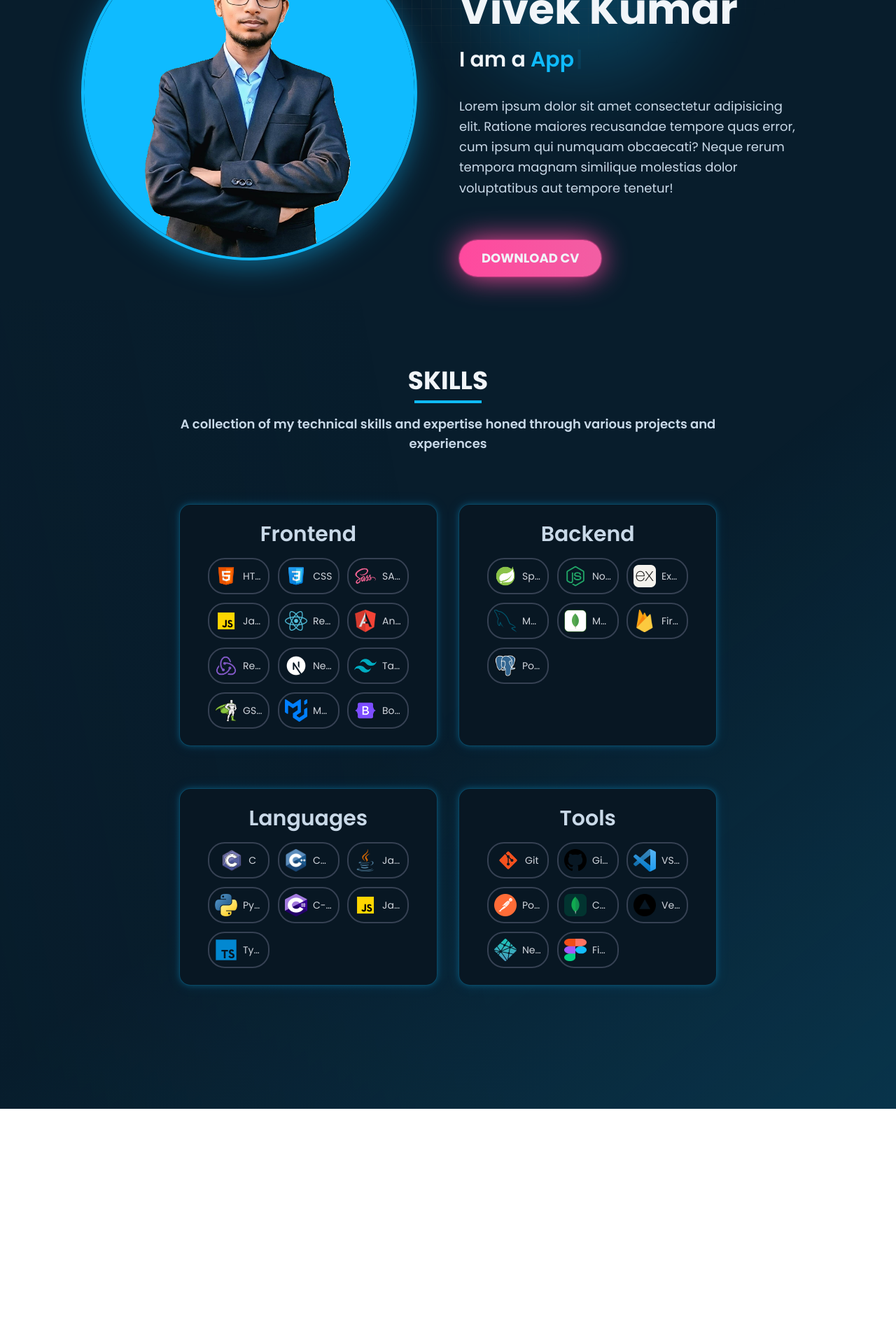
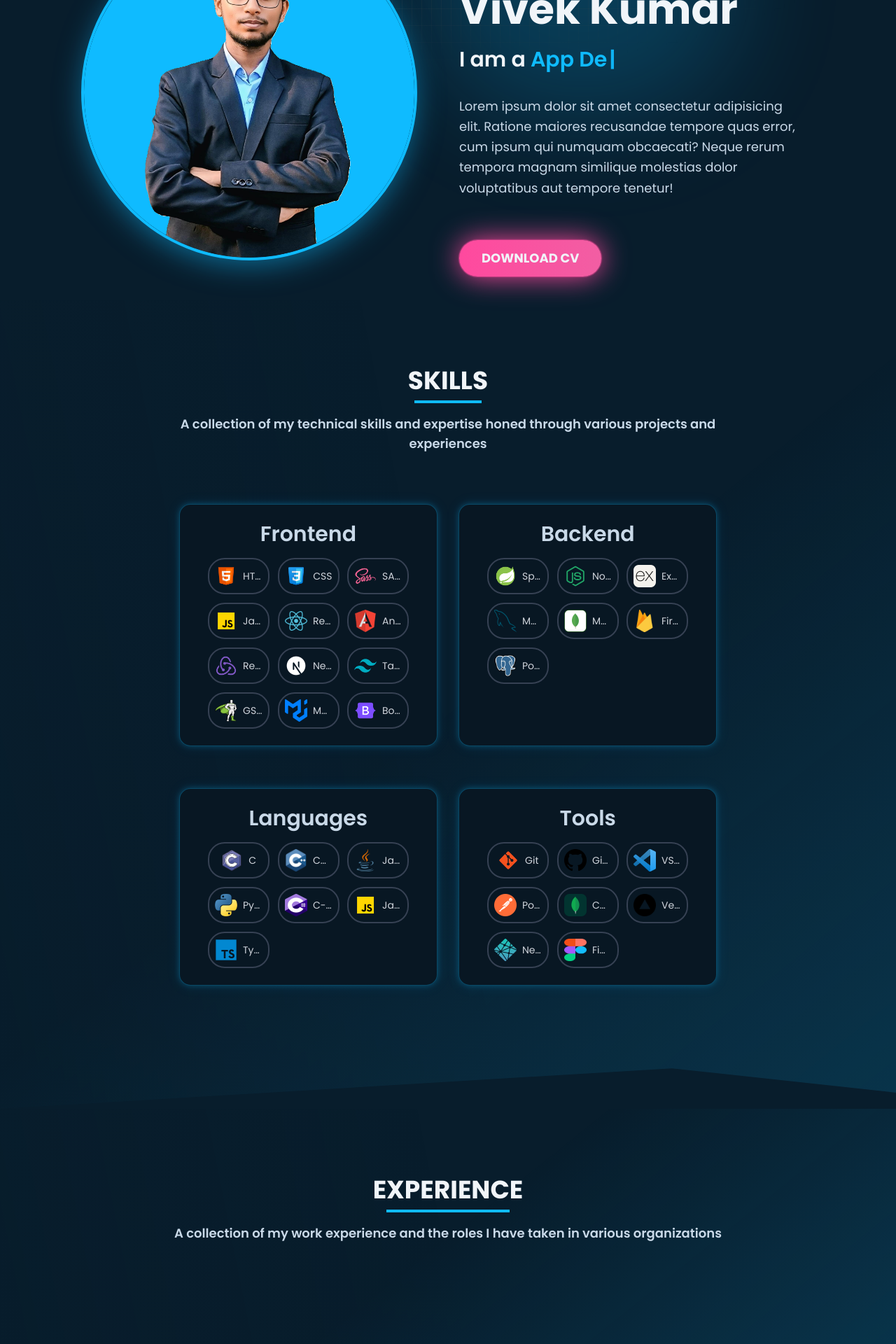
Before and after one commit to VivekChaudharyCS/Vivek-s-Portfolio, a React (Vite) app: page / in a window 1280 px wide. Shown: the part 300-2220 px from the top of the page at 70% size. Before the commit the page ends 1884 px from the top, so only its background shows below. Built offline with nearby package versions, Linux system fonts and the light colour scheme.

Commit message:
create experience section

```diff
--- a/src/App.jsx
+++ b/src/App.jsx
@@ -3,7 +3,7 @@ import './App.css'
 import Navbar from "./components/Navbar/Navbar";
 import About from "./components/About/About";
 import Skills from "./components/Skills/Skills";
-// import Experience from "./components/Experience/Experience";
+import Experience from "./components/Experience/Experience";
 import Projects from "./components/Projects/Projects";
 import Education from "./components/Education/Education";
 import Contact from "./components/Contact/Contact";
@@ -12,26 +12,26 @@ import BlurBlob from './BlurBlob';
 
 function App() {
 
-  const colors = {
-    dark_clr: "#081d2c",
-    second_dark_clr: "#112e42",
-    text_clr: "#f1f5f9",
-    light_text_clr: "#c9d9e8",
-    global_clr: "#0fbbff",
-    btn_clr: "#ff499e",
-  }
+  // const colors = {
+  //   dark_clr: "#081d2c",
+  //   second_dark_clr: "#112e42",
+  //   text_clr: "#f1f5f9",
+  //   light_text_clr: "#c9d9e8",
+  //   global_clr: "#0fbbff",
+  //   btn_clr: "#ff499e",
+  // }
 
   return (
     // className={`bg-[${colors.dark_clr}]`}
-    <div style={{ backgroundColor: colors.dark_clr }}>
+    <div className="bg-dark-bg">
       <BlurBlob position={{top: '35%', right: '35%'}} size={{width: '30%', height: '40%'}} />
       <div className="absolute inset-0 bg-[linear-gradient(to_right,#4f4f4f2e_1px,transparent_1px),linear-gradient(to_bottom,#4f4f4f2e_1px,transparent_1px)] bg-[size:14px_24px] [mask-image:radial-gradient(ellipse_60%_50%_at_50%_0%,#000_70%,transparent_100%)]"></div>
       <div className='relative pt-20'>
         <Navbar />
         <About />
         <Skills />
-        {/* <Experience /> */}
-        {/* <Projects /> */}
+        <Experience />
+        <Projects />
         {/* <Education /> */}
         {/* <Contact /> */}
         {/* <Footer /> */}
--- a/src/components/About/About.jsx
+++ b/src/components/About/About.jsx
@@ -55,7 +55,7 @@ const About = () => {
               ]}
               loop={0}
               cursor
-              cursorStyle={<span className="text-[#0fbbff]">|</span>}
+              cursorStyle={<span className="text-accent-light">|</span>}
               typeSpeed={100}
               deleteSpeed={50}
               delaySpeed={2000}
--- a/src/components/Experience/Experience.jsx
+++ b/src/components/Experience/Experience.jsx
@@ -2,9 +2,22 @@ import React from 'react'
 
 const Experience = () => {
   return (
-    <div>
+    <section id="experience" className="py-24 pb-24 px-[12vw] md:px-[7vw] lg:px[16vw] font-sans bg-skills-gradient">
+      {/* Title */}
+      <div className='text-center mb-16'>
+        <h2 className='text-4xl font-bold text-dark-text'>
+          EXPERIENCE
+        </h2>
+        <div className='w-44 h-1 bg-accent-light mx-auto mt-2'></div>
+        <p className='text-dark-para mt-4 text-lg font-semibold'>A collection of my work experience and the roles I have taken in various organizations</p>
+      </div>
 
-    </div>
+      {/* Experience Timeline */}
+      <div className='relative'>
+        {/* Vertical Line */}
+        <div></div>
+      </div>
+    </section>
   )
 }
 
--- a/src/components/Navbar/Navbar.jsx
+++ b/src/components/Navbar/Navbar.jsx
@@ -84,9 +84,10 @@ const Navbar = () => {
   const menuItems = [
     { id: "about", label: "About" },
     { id: "skills", label: "Skills" },
+    { id: "experience", label: "Experience"},
     { id: "projects", label: "Projects" },
     { id: "education", label: "Education" },
-    { id: "contact", label: "Contact" },
+    // { id: "contact", label: "Contact" },
   ];
 
   return (
--- a/src/components/Skills/Skills.jsx
+++ b/src/components/Skills/Skills.jsx
@@ -6,7 +6,7 @@ const Skills = () => {
   return (
     <section
       id="skills"
-      className="py-24 pb-24 px-[12vw] md:px-[7vw] lg:px-[20vw] font-sans bg-skills-gradient"
+      className="py-24 pb-24 px-[12vw] md:px-[7vw] lg:px-[20vw] font-sans bg-skills-gradient clip-path-custom"
     >
       {/* Section Title */}
       <div className="text-center mb-8">
--- a/src/index.css
+++ b/src/index.css
@@ -1,15 +1,16 @@
-@import url('https://fonts.googleapis.com/css2?family=Poppins:ital,wght@0,100;0,200;0,300;0,400;0,500;0,600;0,700;0,800;0,900;1,100;1,200;1,300;1,400;1,500;1,600;1,700;1,800;1,900&display=swap');
-
+@import url('https://fonts.googleapis.com/css2?family=Poppins:wght@100..900&display=swap');
 @import "tailwindcss";
 
+/* global styles */
 * {
-  font-family: "Poppins", sans-serif;
+  font-family: "Poppins", ui-sans-serif, system-ui, sans-serif;
 }
 
 html {
   scroll-behavior: smooth;
 }
 
+/* custom animation */
 @keyframes blob {
   0%   { transform: scale(1); }
   33%  { transform: scale(1.2); }
@@ -17,18 +18,32 @@ html {
   100% { transform: scale(1); }
 }
 
-/* Register animation inside @theme */
+/* theme tokens + animations */
 @theme {
-  --animate-blob: blob 10s infinite;
-  --background-image-skills-gradient:
-  linear-gradient(
-    78.73deg,
-    rgba(8, 29, 44, 0.15) 0%,
-    rgba(8, 29, 44, 0) 50%
-  ),
-  linear-gradient(
-    141.27deg,
-    rgba(15, 187, 255, 0) 50%,
-    rgba(15, 187, 255, 0.15) 100%
-  );
+
+  /* register animation */
+  --animate-blob: blob 5s infinite;
+
+  /* 🎨 Custom colors */
+  --color-light-bg: #f1f5f9;
+  --color-dark-bg: #081d2c;
+  --color-light-text: #081d2c;
+  --color-dark-text: #f1f5f9;
+  --color-dark-para: #c9d9e8;
+  --color-accent-light: #0fbbff;
+  --color-accent-dark: #38bdf8;
+
+  /* gradient token */
+  --skills-gradient:
+    linear-gradient(78.73deg, rgba(8,29,44,0.15) 0%, rgba(8,29,44,0) 50%),
+    linear-gradient(141.27deg, rgba(15,187,255,0) 50%, rgba(15,187,255,0.15) 100%);
 }
+
+/* custom utilities */
+@utility bg-skills-gradient {
+  background-image: var(--skills-gradient);
+}
+
+@utility clip-path-custom {
+  clip-path: polygon(0 0, 100% 0, 100% 98%, 75% 95%, 0 100%);
+}
```
